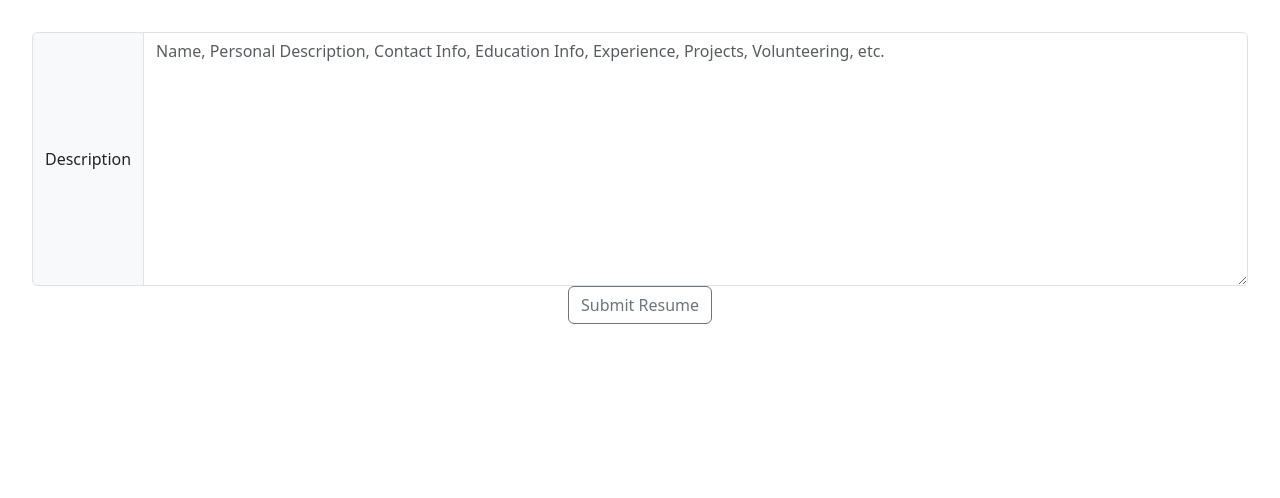
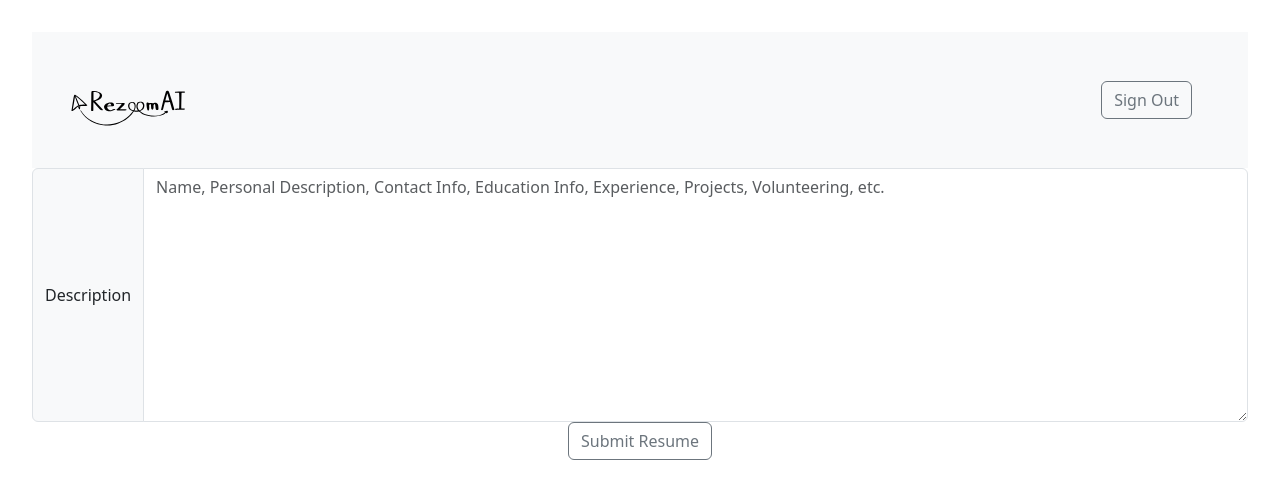
Before and after one commit to purple-affogato/RezoomAI, a React (Vite) app in the folder frontend/: page /backup in a window 1280 px wide. Shown: the top 498 px of the page. Built offline with nearby package versions, Linux system fonts and the light colour scheme.

Commit message:
backup improved

```diff
--- a/frontend/src/Backup.jsx
+++ b/frontend/src/Backup.jsx
@@ -5,12 +5,29 @@ import EduEntry from './EduEntry'
 import ExperienceEntry from './ExperienceEntry'
 import { InputGroup, Form, Button,Badge } from 'react-bootstrap';
 import { Link } from 'react-router-dom';
+import {Container, Nav, Navbar} from 'react-bootstrap';
 import {Row, Col} from 'react-bootstrap'
+import mainLogo from '/RezoomAI-main-whitebg.svg'
 import 'bootstrap/dist/css/bootstrap.min.css';
 
 function Backup() {
     return(
         <div>
+
+            <Navbar className="bg-body-tertiary" style={{backgroundColor: '#6383d4'}} >
+                <div className="col-md-1">
+                    <Navbar.Brand href="#home">
+                    <img src={mainLogo} className="logo RezoomAI" alt="RezoomAI main logo"/>
+                    </Navbar.Brand>
+                </div>
+                <div className="col-md-9"></div>
+                <div className="col-md-2">
+                    <Link to="/">
+                    <Button className="md-5" variant="outline-secondary">Sign Out</Button>
+                    </Link>
+                </div>
+            </Navbar>
+
             <Form.Group className=""  controlID="formGridDescription" >
                 <InputGroup>
                     <InputGroup.Text id="addon4">Description</InputGroup.Text>
```
Also changed, not shown: frontend/public/RezoomAI-main-whitebg.svg (added).
